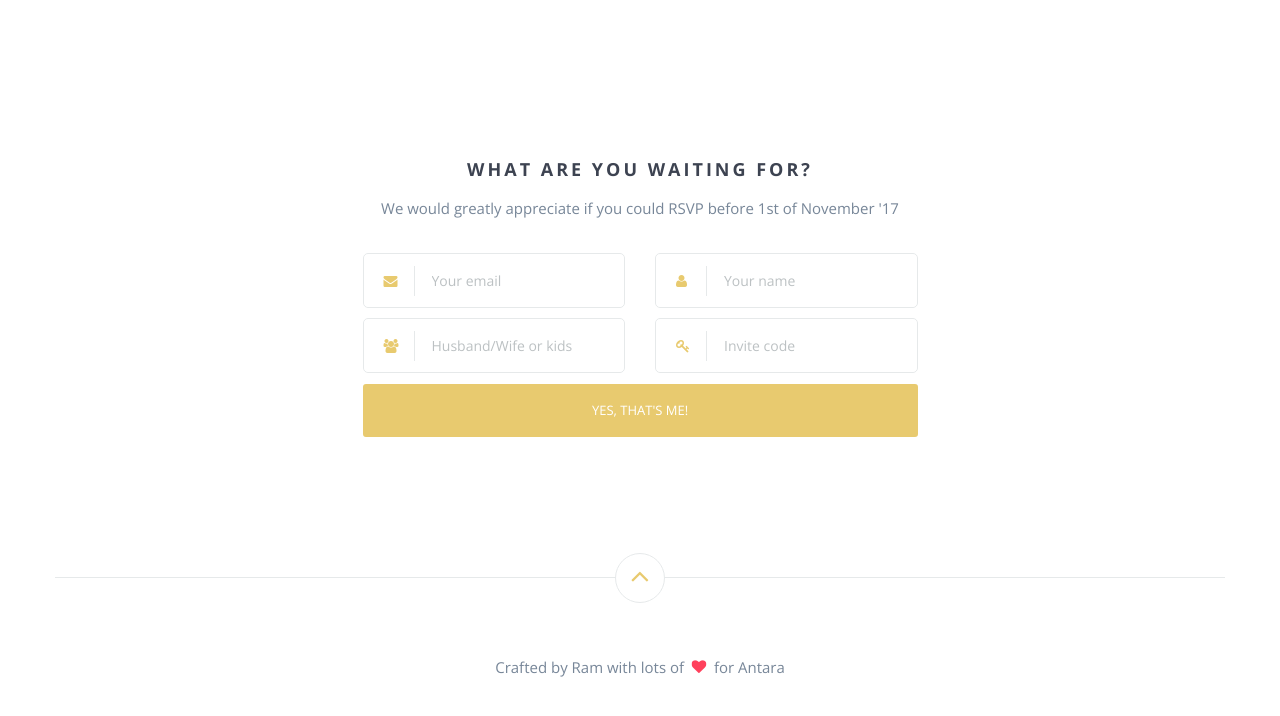
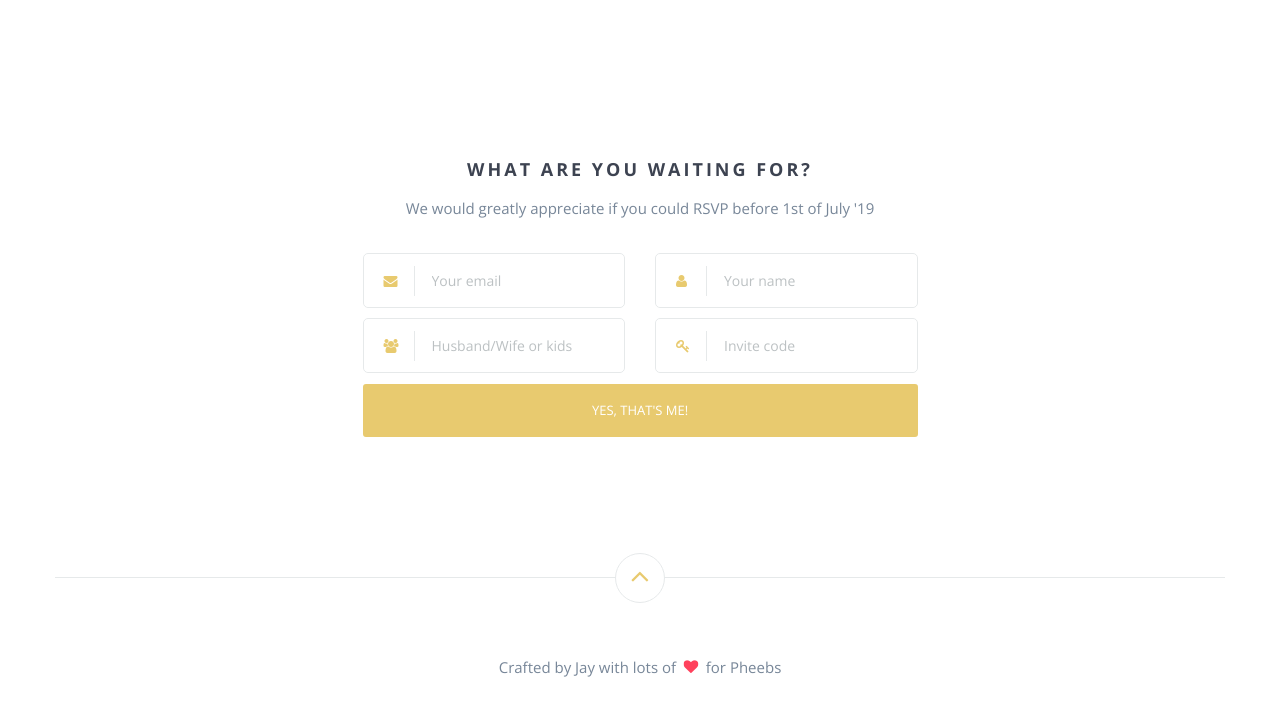
Before and after one commit to jaceproduction1511/jaceproduction1511.github.io, a website: page index.html in a window 1280 px wide. Shown: the part 4358-5074 px from the top of the page. Drawn offline with nearby package versions, Linux system fonts and the light colour scheme; some packages are replaced by stand-ins of ours; a script that the page names is missing; files whose address does not match are found by name.

Commit message:
Update index.html

```diff
--- a/index.html
+++ b/index.html
@@ -389,7 +389,7 @@
         <div class="row">
             <div class="col-md-6 col-md-offset-3">
                 <h3>What are you waiting for?</h3>
-                <p>We would greatly appreciate if you could RSVP before 1st of November '17</p>
+                <p>We would greatly appreciate if you could RSVP before 1st of July '19</p>
                 <form id="rsvp-form" class="rsvp-form"
                       action=""
                       method="POST">
@@ -445,7 +445,7 @@
         <div class="row">
             <div class="col-sm-12 text-center content">
                 <span class="to-top-wrapper"><a href="#top" class="to-top"><i class="fa fa-angle-up"></i></a></span>
-                <p>Crafted by Ram with lots of <span class="fa fa-heart pulse2"></span> for Antara</p>
+                <p>Crafted by Jay with lots of <span class="fa fa-heart pulse2"></span> for Pheebs</p>
             </div>
         </div>
     </div>
```
